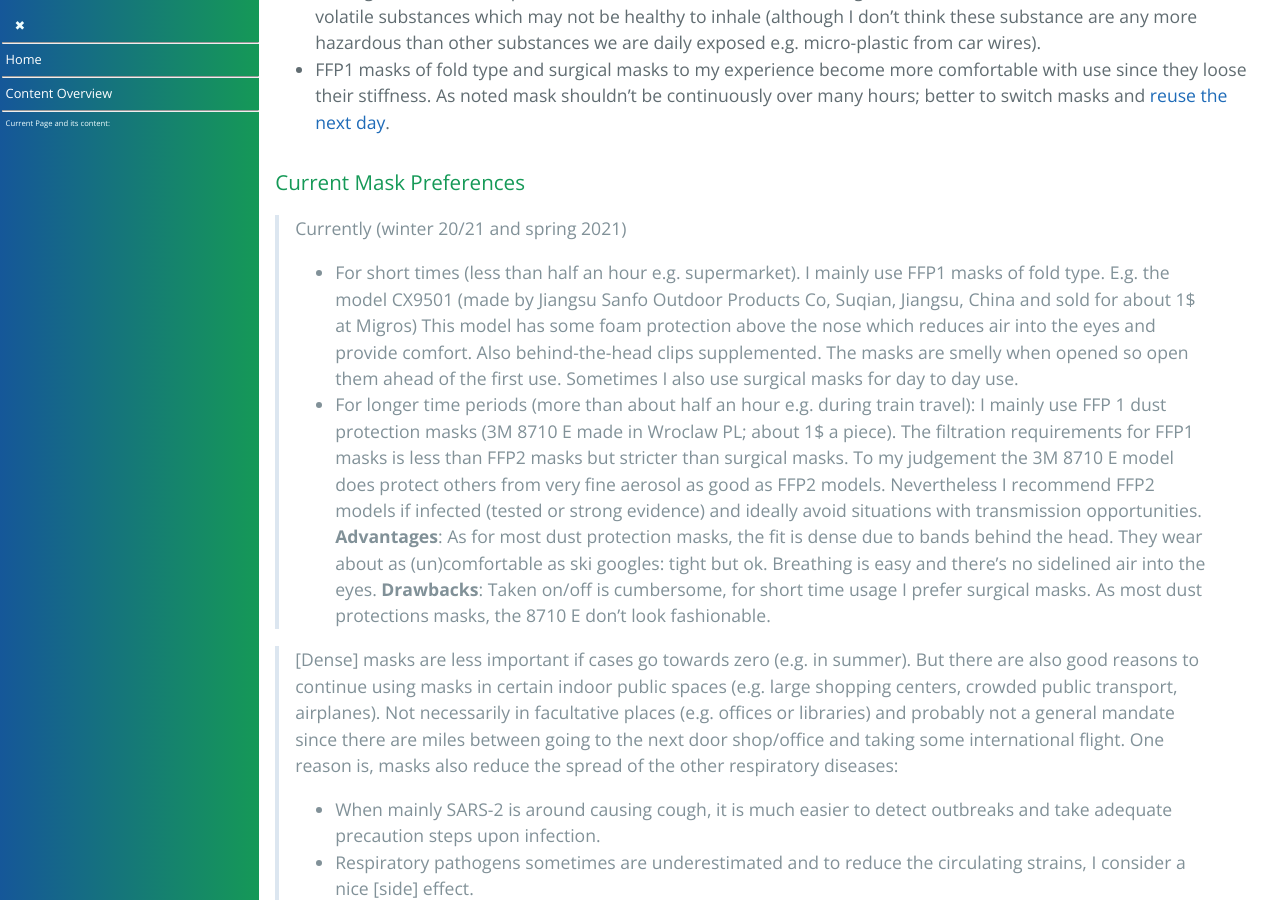
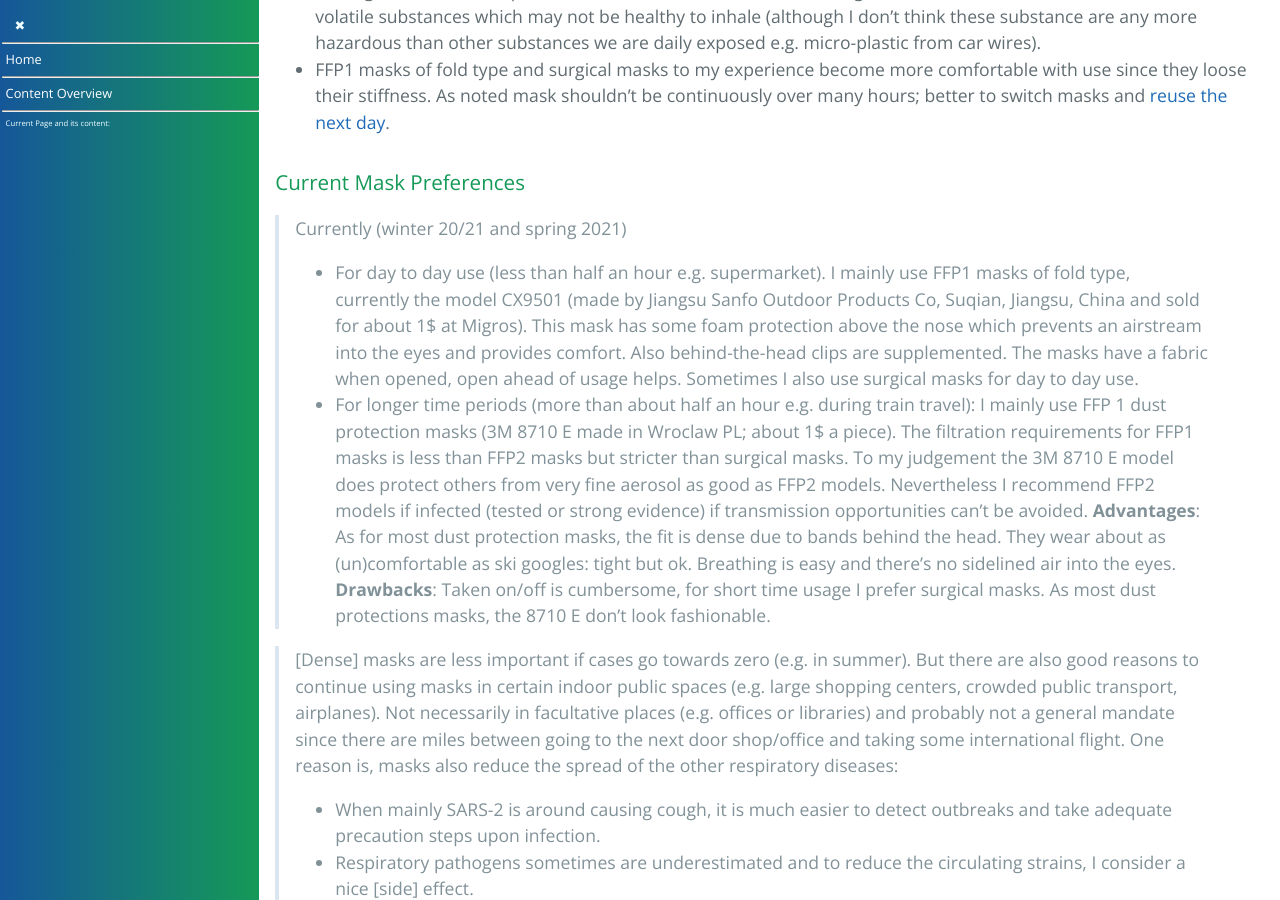
Before and after one commit to forestgrape/coronavirus, a Jekyll site: the page built from 6_prevention_and_treatment/masks.md, in a window 1280 px wide and 900 px high, scrolled down 5144 px. Built offline with Jekyll 4.4.1, drawn with Linux system fonts in a browser that asks for light colours; our own code applies the rules of GitHub Pages for plain Markdown files.

Commit message:
corrections

```diff
--- a/6_prevention_and_treatment/masks.md
+++ b/6_prevention_and_treatment/masks.md
@@ -135,8 +135,8 @@ Reasons against masks seem sometimes rather searched:
 
 ### Current Mask Preferences
 > Currently (winter 20/21 and spring 2021)
-> * For short times (less than half an hour e.g. supermarket). I mainly use FFP1 masks of fold type. E.g. the model CX9501 (made by Jiangsu Sanfo Outdoor Products Co, Suqian, Jiangsu, China and sold for about 1$ at Migros) This model has some foam protection above the nose which reduces air into the eyes and provide comfort. Also behind-the-head clips supplemented. The masks are smelly when opened so open them ahead of the first use. Sometimes I also use surgical masks for day to day use.
-> * For longer time periods (more than about half an hour e.g. during train travel): I mainly use FFP 1 dust protection masks (3M 8710 E made in Wroclaw PL; about 1$ a piece). The filtration requirements for FFP1 masks is less than FFP2 masks but stricter than surgical masks. To my judgement the 3M 8710 E model does protect others from very fine aerosol as good as FFP2 models. Nevertheless I recommend FFP2 models if infected (tested or strong evidence) and ideally avoid situations with transmission opportunities.
+> * For day to day use (less than half an hour e.g. supermarket). I mainly use FFP1 masks of fold type, currently the model CX9501 (made by Jiangsu Sanfo Outdoor Products Co, Suqian, Jiangsu, China and sold for about 1$ at Migros). This mask has some foam protection above the nose which prevents an airstream into the eyes and provides comfort. Also behind-the-head clips are supplemented. The masks have a fabric when opened, open ahead of usage helps. Sometimes I also use surgical masks for day to day use.
+> * For longer time periods (more than about half an hour e.g. during train travel): I mainly use FFP 1 dust protection masks (3M 8710 E made in Wroclaw PL; about 1$ a piece). The filtration requirements for FFP1 masks is less than FFP2 masks but stricter than surgical masks. To my judgement the 3M 8710 E model does protect others from very fine aerosol as good as FFP2 models. Nevertheless I recommend FFP2 models if infected (tested or strong evidence) if transmission opportunities can't be avoided.
 __Advantages__: As for most dust protection masks, the fit is dense due to bands behind the head. They wear about as (un)comfortable as ski googles: tight but ok. Breathing is easy and there's no sidelined air into the eyes.
 __Drawbacks__: Taken on/off is cumbersome, for short time usage I prefer surgical masks. As most dust protections masks, the 8710 E don't look fashionable.
 
```
